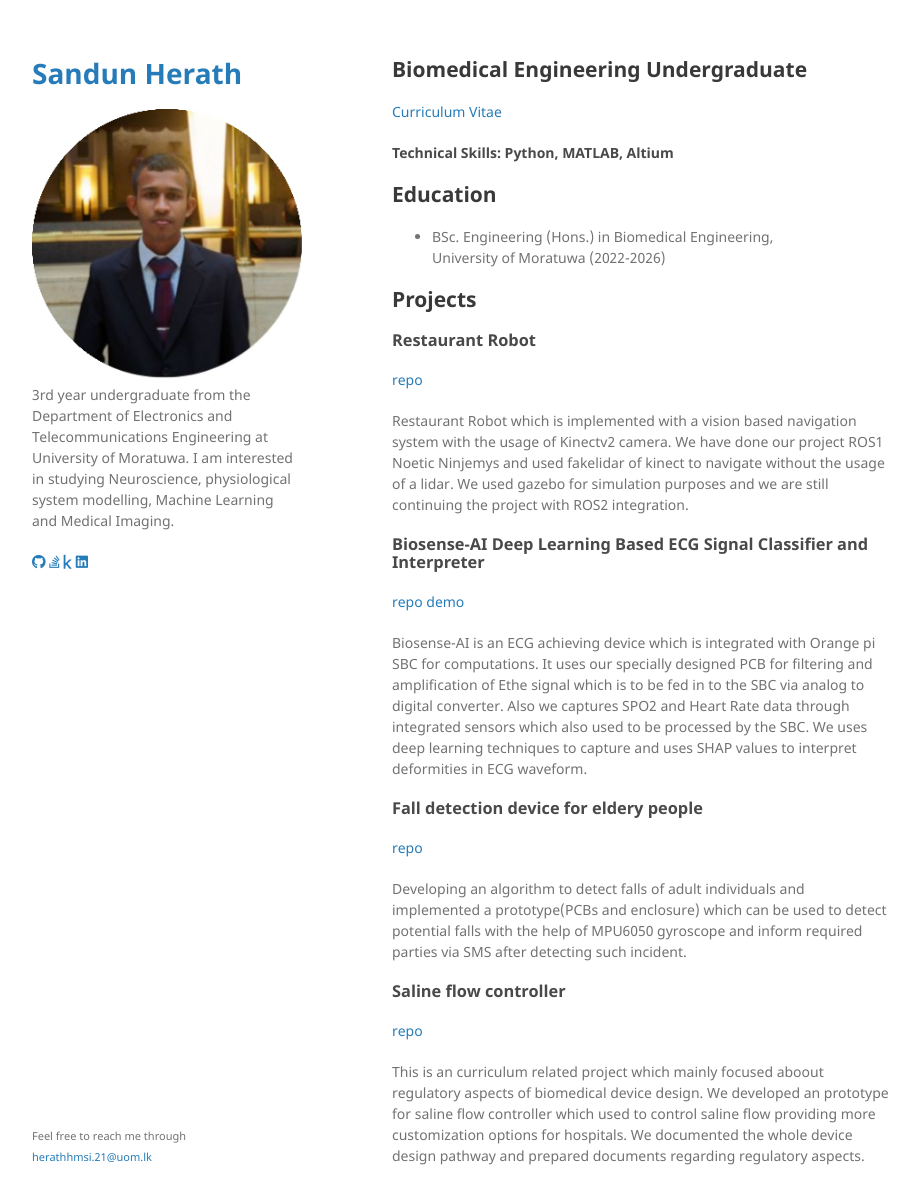
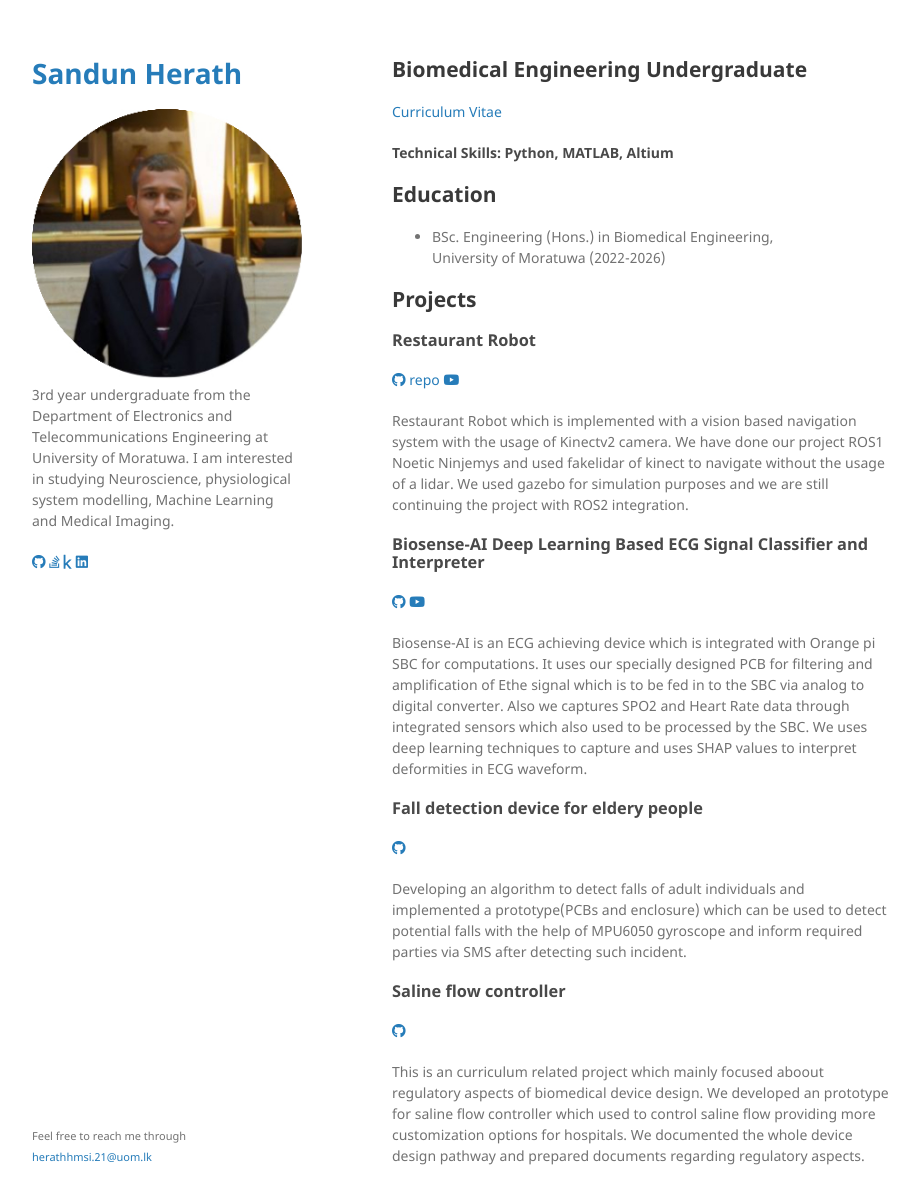
Before and after one commit to sandun21/sandun21.github.io, a Jekyll site: the page built from index.md, in a window 1280 px wide and 1236 px high. Shown: the top 1204 px of the window, without its empty margins (178-1097 px from the left). Built offline with Jekyll 4.4.1, drawn with Linux system fonts in a browser that asks for light colours; our own code applies the rules of GitHub Pages for plain Markdown files.

Commit message:
Update index.md

```diff
--- a/index.md
+++ b/index.md
@@ -14,21 +14,21 @@ layout: default
 
 ## Projects
 ### Restaurant Robot
-[repo](https://github.com/LUNA-Vision-based-Restaurant-Robot)
+[<i class="fab fa-github"></i> repo](https://github.com/LUNA-Vision-based-Restaurant-Robot) [<i class="fab fa-youtube"></i>]([https://www.youtube.com/watch?v=8SEWwqLYNFU](https://youtube.com/@robotluna?si=S4_BzK16-BDqDsv9))
 
 Restaurant Robot which is implemented with a vision based navigation system with the usage of Kinectv2 camera. We have done our project ROS1 Noetic Ninjemys and used fakelidar of kinect to navigate without the usage of a lidar. We used gazebo for simulation purposes and we are still continuing the project with ROS2 integration.
 
 ### Biosense-AI Deep Learning Based ECG Signal Classifier and Interpreter
-[repo](https://github.com/BioSense-AI) [demo](https://www.youtube.com/watch?v=8SEWwqLYNFU)
+[<i class="fab fa-github"></i>](https://github.com/BioSense-AI) [<i class="fab fa-youtube"></i>](https://www.youtube.com/watch?v=8SEWwqLYNFU)
 
 Biosense-AI is an ECG achieving device which is integrated with Orange pi SBC for computations. It uses our specially designed PCB for filtering and amplification of Ethe signal which is to be fed in to the SBC via analog to digital converter. Also we captures SPO2 and Heart Rate data through integrated sensors which also used to be processed by the SBC. We uses deep learning techniques to capture and uses SHAP values to interpret deformities in ECG waveform.
 
 ### Fall detection device for eldery people
-[repo](https://github.com/Medmindz)
+[<i class="fab fa-github"></i>](https://github.com/Medmindz)
 
 Developing an algorithm to detect falls of adult individuals and implemented a prototype(PCBs and enclosure) which can be used to detect potential falls with the help of MPU6050 gyroscope and inform required parties via SMS after detecting such incident.
 
 ### Saline flow controller
-[repo](https://github.com/Medmindz)
+[<i class="fab fa-github"></i>](https://github.com/JayxTG/Automated_Saline_Pump.git)
 
 This is an curriculum related project which mainly focused aboout regulatory aspects of biomedical device design. We developed an prototype for saline flow controller which used to control saline flow providing more customization options for hospitals. We documented the whole device design pathway and prepared documents regarding regulatory aspects.
```
